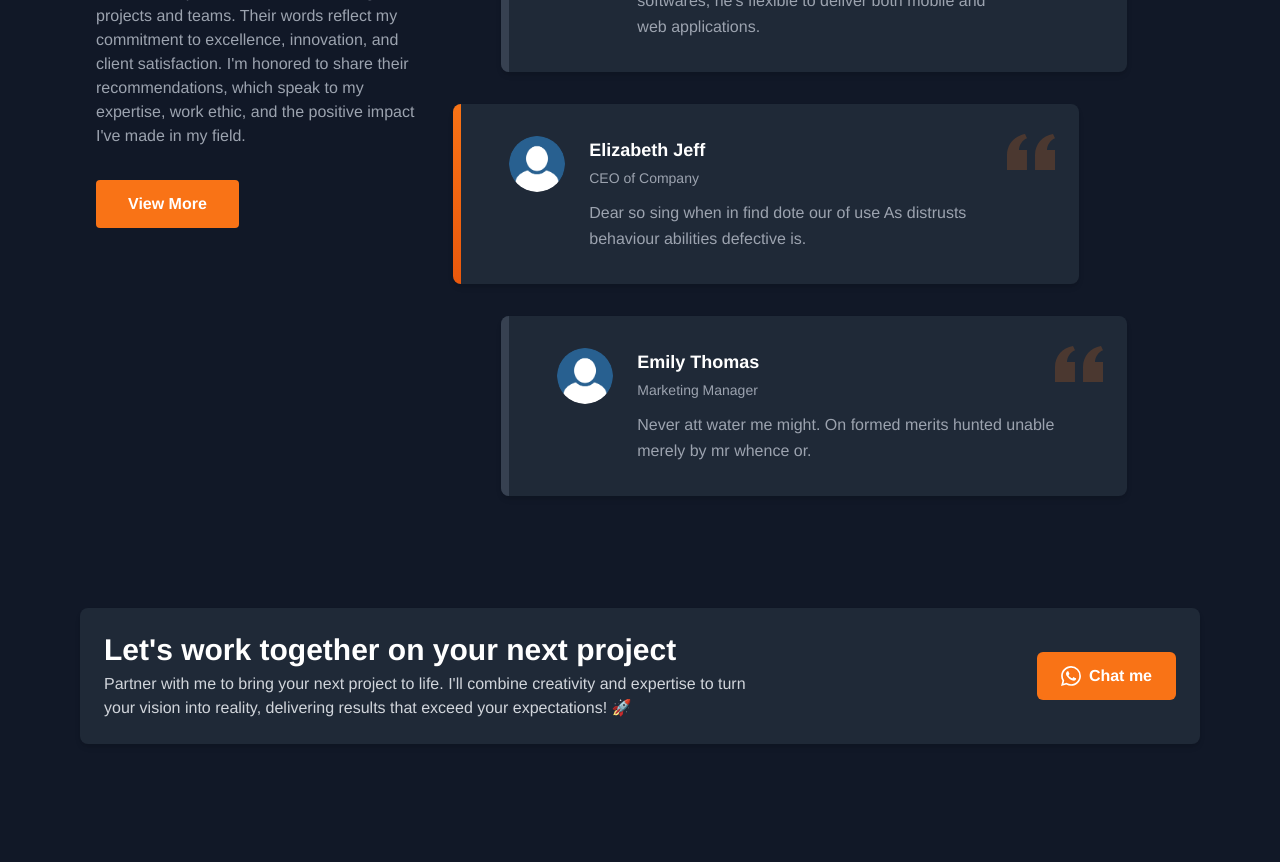
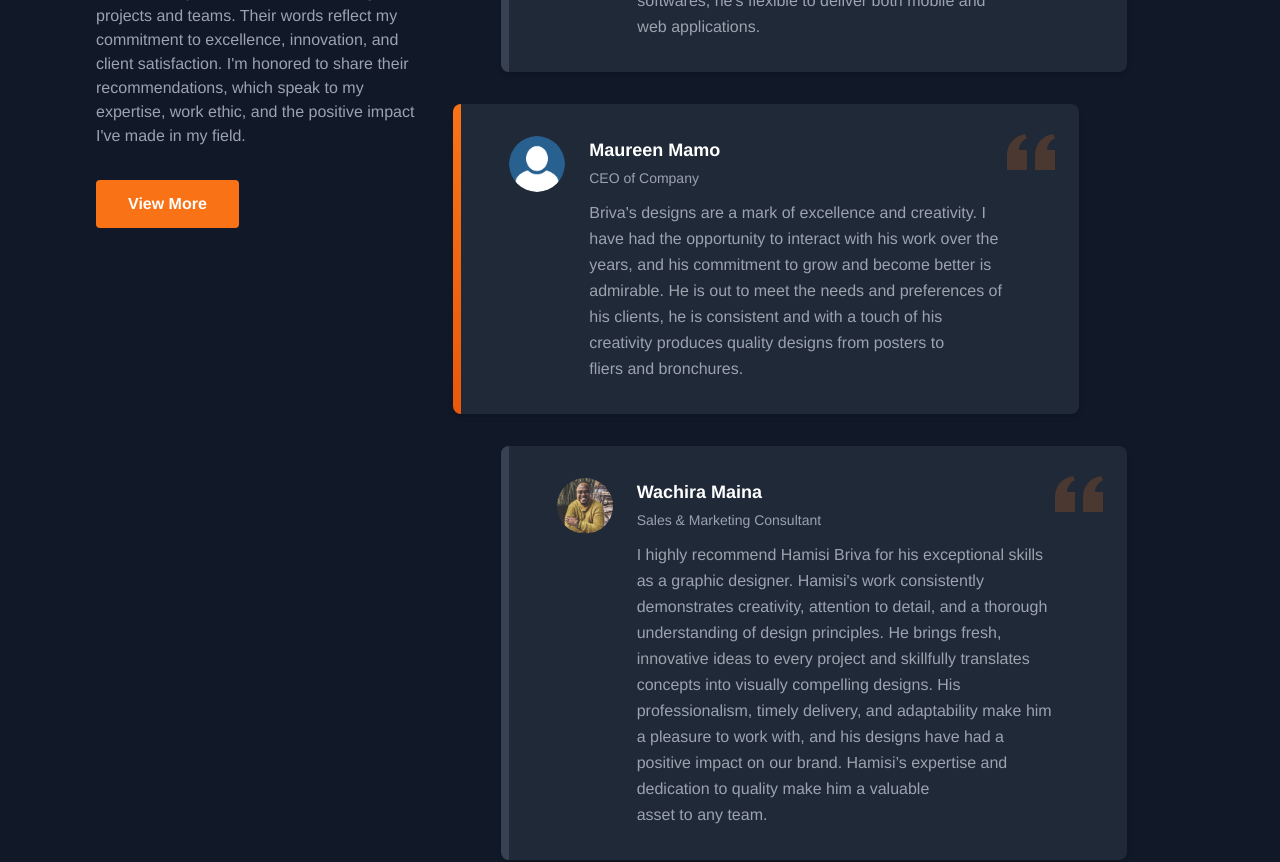
Before and after one commit to davidokumbo/VUEJS--Portfolio, a Vue app: page / in a window 1280 px wide. Shown: the part 3800-4662 px from the top of the page. Built offline with nearby package versions, Linux system fonts and the light colour scheme.

Commit message:
UPDATE: Wachira Maina and Maureen Mamo Testimonial

```diff
--- a/src/components/sections/ContactUs.vue
+++ b/src/components/sections/ContactUs.vue
@@ -14,7 +14,7 @@
               Partner with me to bring your next project to life. I'll combine creativity and expertise to turn your vision into reality, delivering results that exceed your expectations! 🚀
             </p>
           </div>
-          <a href="https://wa.me/254702111468/?text=Hello%20Hamisi%20Briva" target="_blank" rel="noopener noreferrer" class="px-6 py-3 bg-orange-500 text-white font-semibold rounded-md hover:bg-orange-600 transition duration-300 whitespace-nowrap flex items-center space-x-2">
+          <a href="https://wa.me/254702111468/?text=Hello%20Hamisi%20Briva" target="_blank" rel="noopener noreferrer" class="px-6 py-3 bg-[#cd3700] text-white font-semibold rounded-md hover:bg-orange-600 transition duration-300 whitespace-nowrap flex items-center space-x-2">
             <svg xmlns="http://www.w3.org/2000/svg" class="h-5 w-5" viewBox="0 0 24 24" fill="currentColor">
               <path d="M17.472 14.382c-.297-.149-1.758-.867-2.03-.967-.273-.099-.471-.148-.67.15-.197.297-.767.966-.94 1.164-.173.199-.347.223-.644.075-.297-.15-1.255-.463-2.39-1.475-.883-.788-1.48-1.761-1.653-2.059-.173-.297-.018-.458.13-.606.134-.133.298-.347.446-.52.149-.174.198-.298.298-.497.099-.198.05-.371-.025-.52-.075-.149-.669-1.612-.916-2.207-.242-.579-.487-.5-.669-.51-.173-.008-.371-.01-.57-.01-.198 0-.52.074-.792.372-.272.297-1.04 1.016-1.04 2.479 0 1.462 1.065 2.875 1.213 3.074.149.198 2.096 3.2 5.077 4.487.709.306 1.262.489 1.694.625.712.227 1.36.195 1.871.118.571-.085 1.758-.719 2.006-1.413.248-.694.248-1.289.173-1.413-.074-.124-.272-.198-.57-.347m-5.421 7.403h-.004a9.87 9.87 0 01-5.031-1.378l-.361-.214-3.741.982.998-3.648-.235-.374a9.86 9.86 0 01-1.51-5.26c.001-5.45 4.436-9.884 9.888-9.884 2.64 0 5.122 1.03 6.988 2.898a9.825 9.825 0 012.893 6.994c-.003 5.45-4.437 9.884-9.885 9.884m8.413-18.297A11.815 11.815 0 0012.05 0C5.495 0 .16 5.335.157 11.892c0 2.096.547 4.142 1.588 5.945L.057 24l6.305-1.654a11.882 11.882 0 005.683 1.448h.005c6.554 0 11.89-5.335 11.893-11.893a11.821 11.821 0 00-3.48-8.413z"/>
             </svg>
--- a/src/components/sections/Testimonial.vue
+++ b/src/components/sections/Testimonial.vue
@@ -52,16 +52,16 @@
       comment: "Briva is a designer with a difference. With a keen eye on detail and purpose, he lets his creations speak for themselves. He pays attention to what the customer needs and delivers an outstanding work of art. On building softwares, he's flexible to deliver both mobile and web applications."
     },
     {
-      name: 'Elizabeth Jeff',
+      name: 'Maureen Mamo',
       title: 'CEO of Company',
       avatar: '/images/profile_icon_default.png',
-      comment: 'Dear so sing when in find dote our of use As distrusts behaviour abilities defective is.'
+      comment: "Briva's designs are a mark of excellence and creativity. I have had the opportunity to interact with his work over the years, and his commitment to grow and become better is admirable.  He is out to meet the needs and preferences of his clients, he is consistent and with a touch of his creativity produces quality designs from posters to fliers and bronchures."
     },
     {
-      name: 'Emily Thomas',
-      title: 'Marketing Manager',
-      avatar: '/images/profile_icon_default.png',
-      comment: 'Never att water me might. On formed merits hunted unable merely by mr whence or.'
+      name: 'Wachira Maina',
+      title: 'Sales & Marketing Consultant',
+      avatar: '/images/wachira_maina.jpg',
+      comment: "I highly recommend Hamisi Briva for his exceptional skills as a graphic designer. Hamisi's work consistently demonstrates creativity, attention to detail, and a thorough understanding of design principles. He brings fresh, innovative ideas to every project and skillfully translates concepts into visually compelling designs. His professionalism, timely delivery, and adaptability make him a pleasure to work with, and his designs have had a positive impact on our brand. Hamisi’s expertise and dedication to quality make him a valuable asset to any team."
     }
   ])
   </script>
--- a/src/components/sections/latestWork.vue
+++ b/src/components/sections/latestWork.vue
@@ -118,7 +118,7 @@
                       </svg>
                     </span>
                     <span class="font-semibold w-20 text-gray-400">Year:</span>
-                    <span class="flex-grow">{{ selectedProject.year }}</span>
+                    <span class="flex-grow text-gray-400">{{ selectedProject.year }}</span>
                   </div>
                   <div class="h-px bg-gray-700 w-full"></div>
                   <div class="flex items-center">
```
Also changed, not shown: public/images/wachira_maina.jpg (added).
